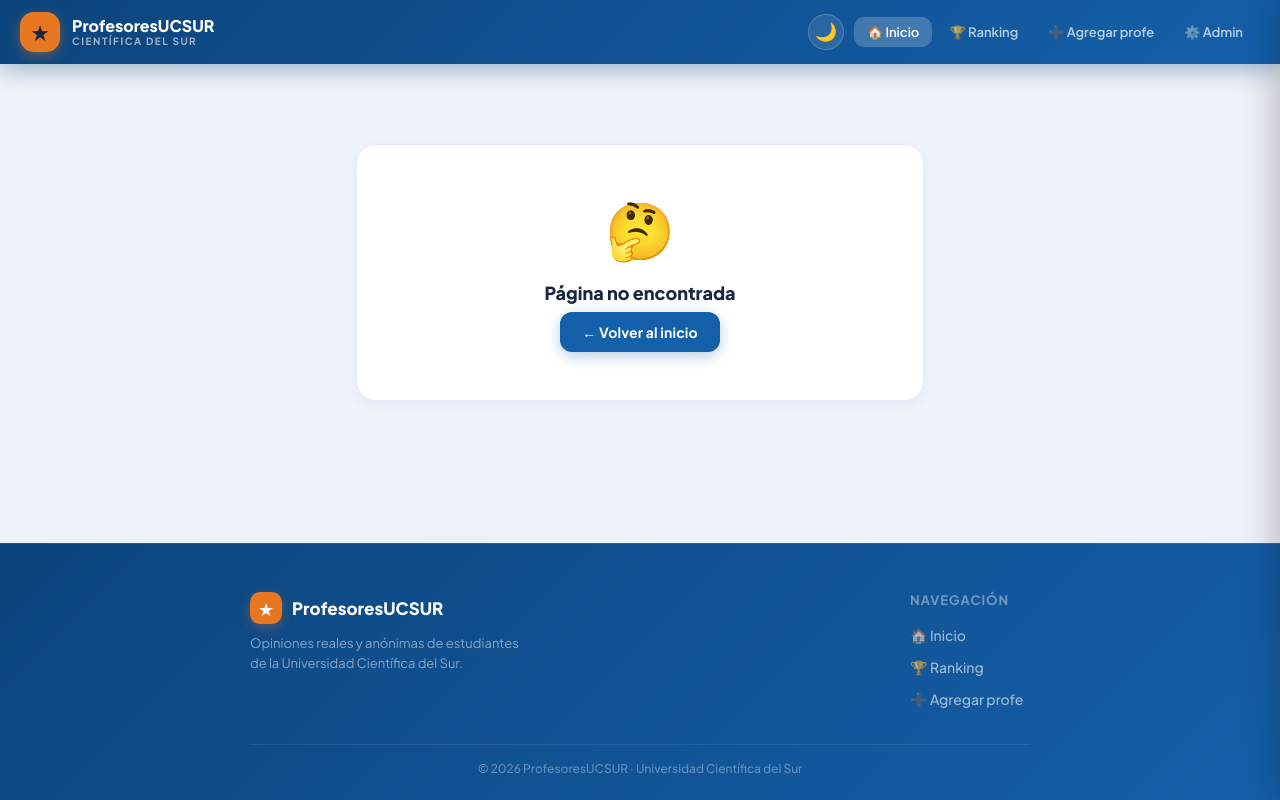
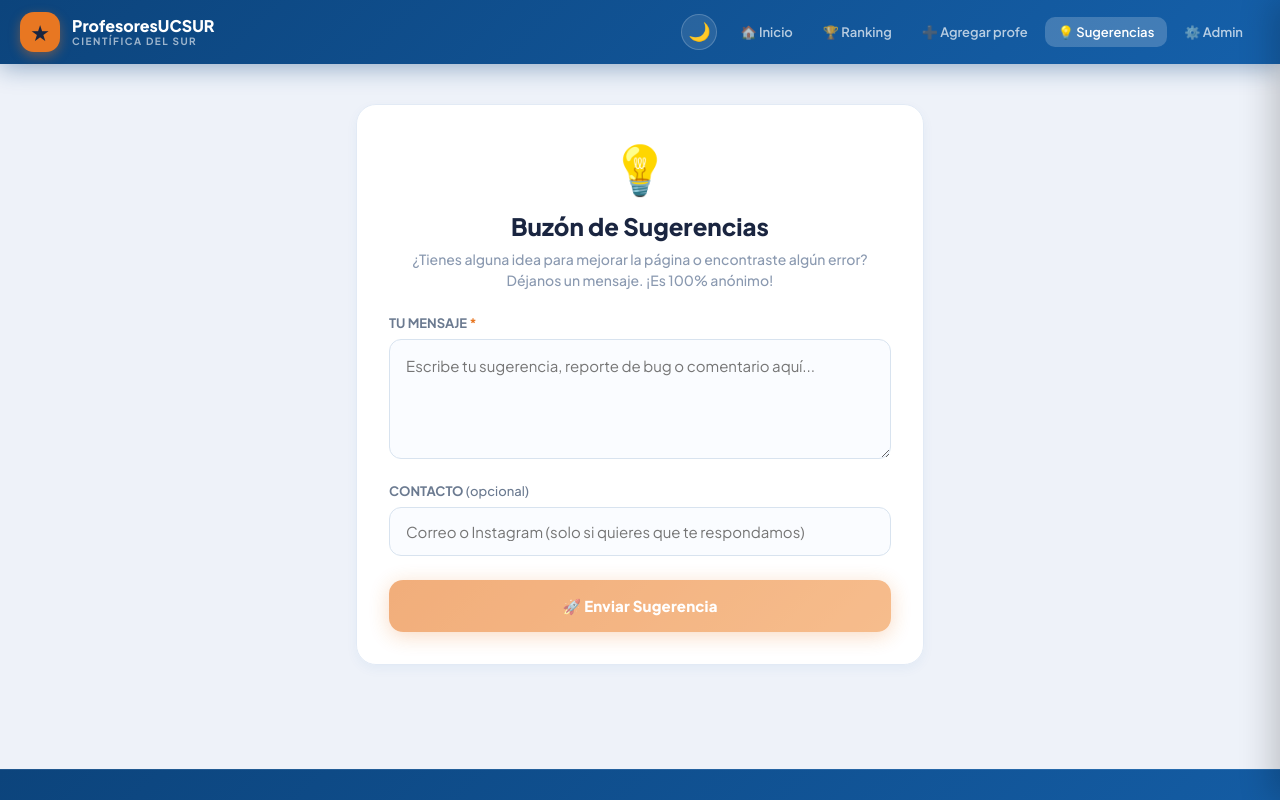
Before and after one commit to leonelesteffanoch-art/profesoresUCSUR, a React (Vite) app: page /feedback in a window 1280 px wide. Shown: the top 800 px of the page. Built offline with nearby package versions, Linux system fonts and the light colour scheme; no server answers; the database is empty.

Commit message:
Actualización permisos, mejoras

```diff
--- a/src/App.jsx
+++ b/src/App.jsx
@@ -15,6 +15,7 @@ import { Ranking } from "./pages/Ranking.jsx";
 import { Agregar } from "./pages/Agregar.jsx";
 import { Perfil } from "./pages/Perfil.jsx";
 import { Admin } from "./pages/Admin.jsx";
+import { Feedback } from "./pages/Feedback.jsx";
 
 // Wrapper that resolves profesor from URL param
 function PerfilRoute({ profesores, resenas, setResenas, carreras, showToast, reportes, votados, setVotados, formRef }) {
@@ -142,6 +143,7 @@ export default function App() {
   const [adminLoading, setAdminLoading] = useState(false);
   const [reportes, setReportes] = useState([]);
   const [noticias, setNoticias] = useState([]);
+  const [feedbacks, setFeedbacks] = useState([]);
   const [fraseInicio, setFraseInicio] = useState(FRASES_INICIO[0]);
   const [editCursoProf, setEditCursoProf] = useState(null);
   const [editCursoVal, setEditCursoVal] = useState("");
@@ -217,6 +219,16 @@ export default function App() {
   }, []);
 
   useEffect(() => {
+    const q = query(collection(db, "feedbacks"), orderBy("createdAt", "desc"));
+    const unsub = onSnapshot(q, snap => {
+      if (adminUser) {
+        setFeedbacks(snap.docs.map(d => ({ id: d.id, ...d.data() })));
+      }
+    });
+    return () => unsub();
+  }, [adminUser]);
+
+  useEffect(() => {
     const unsub = onAuthStateChanged(auth, user => {
       if (user) {
         if (!user.isAnonymous) setAdminUser(user);
@@ -246,6 +258,7 @@ export default function App() {
     else if (p === "perfil" && prof) nav(`/profesor/${prof.id}`);
     else if (p === "ranking") nav("/ranking");
     else if (p === "agregar") nav("/agregar");
+    else if (p === "feedback") nav("/feedback");
     else if (p === "admin") nav("/admin");
     else nav(`/${p}`);
   }, [nav]);
@@ -256,6 +269,7 @@ export default function App() {
     if (p === "/") return "home";
     if (p.startsWith("/ranking")) return "ranking";
     if (p.startsWith("/agregar")) return "agregar";
+    if (p.startsWith("/feedback")) return "feedback";
     if (p.startsWith("/profesor")) return "perfil";
     if (p.startsWith("/admin")) return "admin";
     return "home";
@@ -285,7 +299,13 @@ export default function App() {
       });
       showToast("✅ ¡Profesor agregado!");
       setTimeout(() => nav("/"), 1200);
-    } catch (e) { showToast("❌ Error al agregar. Verifica tu conexión."); }
+    } catch (e) {
+      if (e.message.includes("permission-denied")) {
+        showToast("❌ No tienes permiso. (Falta activar Auth Anónima en Firebase)");
+      } else {
+        showToast("❌ Error al agregar. Verifica tu conexión.");
+      }
+    }
   };
 
   const submitAgregarCurso = async () => {
@@ -343,9 +363,9 @@ export default function App() {
     } catch (e) { showToast("❌ Error al eliminar."); }
   };
 
-  const crearNoticia = async (titulo, contenido) => {
+  const crearNoticia = async (titulo, contenido, imagenUrl) => {
     try {
-      await addDoc(collection(db, "noticias"), { titulo, contenido, createdAt: serverTimestamp() });
+      await addDoc(collection(db, "noticias"), { titulo, contenido, imagenUrl: imagenUrl || "", createdAt: serverTimestamp() });
       showToast("✅ Noticia publicada.");
     } catch (e) {
       showToast("❌ Error al publicar noticia.");
@@ -360,6 +380,22 @@ export default function App() {
     } catch (e) {
       showToast("❌ Error al eliminar noticia.");
     }
+  };
+
+  const crearFeedback = async (formFeedback) => {
+    try {
+      await addDoc(collection(db, "feedbacks"), { ...formFeedback, createdAt: serverTimestamp() });
+      showToast("✅ ¡Gracias por tu sugerencia!");
+    } catch (e) {
+      showToast("❌ Error al enviar. Verifica tu conexión.");
+    }
+  };
+
+  const eliminarFeedback = async (id) => {
+    try {
+      await deleteDoc(doc(db, "feedbacks", id));
+      showToast("🗑️ Sugerencia eliminada.");
+    } catch (e) { showToast("❌ Error."); }
   };
 
   return (
@@ -407,6 +443,15 @@ export default function App() {
             </div>
           } />
 
+          <Route path="/feedback" element={
+            <div className="page-transition">
+              <Feedback
+                navigate={navigate}
+                crearFeedback={crearFeedback}
+              />
+            </div>
+          } />
+
           <Route path="/profesor/:profId" element={
             <PerfilRoute
               profesores={profesores}
@@ -430,6 +475,7 @@ export default function App() {
                 todasResenas={todasResenas}
                 reportes={reportes}
                 noticias={noticias}
+                feedbacks={feedbacks}
                 navigate={navigate}
                 showToast={showToast}
                 eliminarResena={eliminarResena}
@@ -438,6 +484,7 @@ export default function App() {
                 adminAgregarCurso={adminAgregarCurso}
                 crearNoticia={crearNoticia}
                 eliminarNoticia={eliminarNoticia}
+                eliminarFeedback={eliminarFeedback}
                 editCursoProf={editCursoProf} setEditCursoProf={setEditCursoProf}
                 editCursoVal={editCursoVal} setEditCursoVal={setEditCursoVal}
               />
--- a/src/components/Header.jsx
+++ b/src/components/Header.jsx
@@ -9,6 +9,7 @@ export const Header = ({ page, navigate, darkMode, setDarkMode }) => {
     ["home", "🏠", "Inicio"],
     ["ranking", "🏆", "Ranking"],
     ["agregar", "➕", "Agregar profe"],
+    ["feedback", "💡", "Sugerencias"],
     ["admin", "⚙️", "Admin"]
   ];
 
--- a/src/pages/Admin.jsx
+++ b/src/pages/Admin.jsx
@@ -16,6 +16,7 @@ export const Admin = ({
   todasResenas,
   reportes,
   noticias,
+  feedbacks,
   navigate,
   showToast,
   eliminarResena,
@@ -24,20 +25,23 @@ export const Admin = ({
   adminAgregarCurso,
   crearNoticia,
   eliminarNoticia,
+  eliminarFeedback,
   editCursoProf, setEditCursoProf,
   editCursoVal, setEditCursoVal
 }) => {
   const [notiTitulo, setNotiTitulo] = useState("");
   const [notiContenido, setNotiContenido] = useState("");
+  const [notiImagen, setNotiImagen] = useState("");
 
   const handleCrearNoticia = async () => {
     if (!notiTitulo.trim() || !notiContenido.trim()) {
       showToast("⚠️ Completa el título y el contenido.");
       return;
     }
-    await crearNoticia(notiTitulo, notiContenido);
+    await crearNoticia(notiTitulo, notiContenido, notiImagen);
     setNotiTitulo("");
     setNotiContenido("");
+    setNotiImagen("");
   };
   const handleLogin = async () => {
     setAdminLoading(true);
@@ -107,6 +111,7 @@ export const Admin = ({
           { label: "Profesores", n: profesores.length, icon: "👨‍🏫", color: B },
           { label: "Reseñas totales", n: todasResenas.length, icon: "💬", color: OR },
           { label: "Noticias", n: noticias?.length || 0, icon: "📰", color: "#059669" },
+          { label: "Feedbacks", n: feedbacks?.length || 0, icon: "💡", color: "#EAB308" },
           { label: "Reportes", n: reportes.length, icon: "🚨", color: "#DC2626" }
         ].map(s => (
           <div key={s.label} className="card" style={{ padding: "20px 24px", borderLeft: `5px solid ${s.color}` }}>
@@ -122,6 +127,7 @@ export const Admin = ({
         <h4 style={{ fontSize: 15, fontWeight: 700, color: "var(--text-dark)", marginBottom: 12 }}>Publicar nueva noticia</h4>
         <input className="input" placeholder="Título de la noticia" value={notiTitulo} onChange={e => setNotiTitulo(e.target.value)} style={{ marginBottom: 12, padding: "12px 16px" }} />
         <textarea className="textarea" placeholder="Contenido de la noticia (puedes escribir varios párrafos)..." value={notiContenido} onChange={e => setNotiContenido(e.target.value)} style={{ padding: "12px 16px", minHeight: 100, marginBottom: 12 }} />
+        <input className="input" placeholder="URL de la imagen (Opcional)" value={notiImagen} onChange={e => setNotiImagen(e.target.value)} style={{ marginBottom: 12, padding: "12px 16px" }} />
         <button className="btn btn-blue" onClick={handleCrearNoticia} style={{ padding: "10px 20px" }}>📢 Publicar Noticia</button>
 
         {noticias?.length > 0 && (
@@ -168,7 +174,23 @@ export const Admin = ({
         </div>
       </>}
 
-      <h3 style={{ fontSize: 18, fontWeight: 800, color: BD, marginBottom: 16 }}>Profesores registrados</h3>
+      {feedbacks?.length > 0 && <>
+        <h3 style={{ fontSize: 18, fontWeight: 800, color: "#EAB308", marginBottom: 16 }}>💡 Buzón de Sugerencias ({feedbacks.length})</h3>
+        <div style={{ display: "flex", flexDirection: "column", gap: 12, marginBottom: 32 }}>
+          {feedbacks.map(f => (
+            <div key={f.id} className="card" style={{ padding: "18px 22px", display: "flex", justifyContent: "space-between", alignItems: "flex-start", gap: 16, borderLeft: "4px solid #fef08a" }}>
+              <div style={{ flex: 1 }}>
+                <p style={{ fontSize: 15, color: "#2d3a50", lineHeight: 1.6, marginBottom: 8, whiteSpace: "pre-wrap" }}>{f.mensaje}</p>
+                {f.contacto && <div style={{ fontSize: 13, color: "var(--text-dark)", fontWeight: 600, marginBottom: 4 }}>Contacto: {f.contacto}</div>}
+                <div style={{ fontSize: 12, color: "var(--text-light)", fontWeight: 500 }}>🕐 {formatFecha(f.createdAt)}</div>
+              </div>
+              <button className="btn btn-red" style={{ fontSize: 13, padding: "6px 12px", flexShrink: 0 }} onClick={() => eliminarFeedback(f.id)}>🗑️ Descartar</button>
+            </div>
+          ))}
+        </div>
+      </>}
+
+      <h3 style={{ fontSize: 18, fontWeight: 800, color: BD, marginBottom: 16 }}>👨‍🏫 Administrar profesores</h3>
       <div className="card" style={{ padding: "8px 0", marginBottom: 32 }}>
         {profesores.map((p, i) => (
           <div key={p.id} style={{ borderTop: i > 0 ? "1px solid var(--border-color)" : "none" }}>
--- /dev/null
+++ b/src/pages/Feedback.jsx
@@ -0,0 +1,71 @@
+import { useState } from "react";
+import { Helmet } from "react-helmet-async";
+import { B, OR } from "../constants.js";
+
+export const Feedback = ({ navigate, crearFeedback }) => {
+  const [mensaje, setMensaje] = useState("");
+  const [contacto, setContacto] = useState("");
+  const [enviando, setEnviando] = useState(false);
+
+  const handleSubmit = async () => {
+    if (!mensaje.trim()) return;
+    setEnviando(true);
+    await crearFeedback({ mensaje, contacto });
+    setMensaje("");
+    setContacto("");
+    setEnviando(false);
+    setTimeout(() => {
+      navigate("home");
+    }, 1500);
+  };
+
+  return (
+    <div style={{ maxWidth: 600, margin: "40px auto", padding: "0 16px 64px" }}>
+      <Helmet>
+        <title>Sugerencias | ProfesoresUCSUR</title>
+        <meta name="description" content="Envía tus sugerencias o reporta problemas de forma anónima a los administradores de ProfesoresUCSUR." />
+      </Helmet>
+
+      <div className="card fade-in" style={{ padding: 32 }}>
+        <div style={{ textAlign: "center", marginBottom: 24 }}>
+          <div style={{ fontSize: 48, marginBottom: 12 }}>💡</div>
+          <h2 style={{ fontSize: 24, fontWeight: 800, color: "var(--text-dark)", marginBottom: 8 }}>Buzón de Sugerencias</h2>
+          <p style={{ fontSize: 14, color: "var(--text-light)", fontWeight: 500, lineHeight: 1.5 }}>
+            ¿Tienes alguna idea para mejorar la página o encontraste algún error? Déjanos un mensaje. ¡Es 100% anónimo!
+          </p>
+        </div>
+
+        <div style={{ marginBottom: 20 }}>
+          <label style={{ fontSize: 13, color: "var(--text-muted)", display: "block", marginBottom: 8, fontWeight: 700 }}>TU MENSAJE <span style={{ color: OR }}>*</span></label>
+          <textarea
+            className="textarea"
+            placeholder="Escribe tu sugerencia, reporte de bug o comentario aquí..."
+            value={mensaje}
+            onChange={e => setMensaje(e.target.value)}
+            style={{ padding: 16, minHeight: 120, fontSize: 15 }}
+          />
+        </div>
+
+        <div style={{ marginBottom: 24 }}>
+          <label style={{ fontSize: 13, color: "var(--text-muted)", display: "block", marginBottom: 8, fontWeight: 700 }}>CONTACTO <span style={{ fontWeight: 500 }}>(opcional)</span></label>
+          <input
+            className="input"
+            placeholder="Correo o Instagram (solo si quieres que te respondamos)"
+            value={contacto}
+            onChange={e => setContacto(e.target.value)}
+            style={{ padding: "14px 16px", fontSize: 15 }}
+          />
+        </div>
+
+        <button
+          className="btn-cta"
+          onClick={handleSubmit}
+          disabled={!mensaje.trim() || enviando}
+          style={{ width: "100%", padding: 16, fontSize: 15, display: "flex", justifyContent: "center", alignItems: "center", gap: 8, opacity: (!mensaje.trim() || enviando) ? 0.6 : 1 }}
+        >
+          {enviando ? "Enviando..." : "🚀 Enviar Sugerencia"}
+        </button>
+      </div>
+    </div>
+  );
+};
--- a/src/pages/Home.jsx
+++ b/src/pages/Home.jsx
@@ -67,13 +67,26 @@ export const Home = ({
             <span>📢</span> Novedades de la plataforma
           </h3>
           <div style={{ display: "flex", flexDirection: "column", gap: 12 }}>
-            {noticias.map(n => (
-              <div key={n.id} className="card fade-in" style={{ padding: "16px 20px", borderLeft: `4px solid ${B}` }}>
-                <div style={{ fontSize: 15, fontWeight: 800, color: "var(--text-dark)", marginBottom: 4 }}>{n.titulo}</div>
-                <div style={{ fontSize: 12, color: "var(--text-light)", marginBottom: 8, fontWeight: 500 }}>🗓️ {formatFecha(n.createdAt)}</div>
-                <p style={{ fontSize: 14, color: "var(--text-muted)", lineHeight: 1.6, margin: 0, whiteSpace: "pre-wrap" }}>{n.contenido}</p>
-              </div>
-            ))}
+            {noticias.map(n => {
+              const isNew = n.createdAt && (new Date() - n.createdAt.toDate()) < 3 * 24 * 60 * 60 * 1000;
+              return (
+                <div key={n.id} className="card fade-in" style={{ borderLeft: `4px solid ${B}`, overflow: "hidden" }}>
+                  {n.imagenUrl && (
+                    <div style={{ width: "100%", height: 180, overflow: "hidden" }}>
+                      <img src={n.imagenUrl} alt={n.titulo} style={{ width: "100%", height: "100%", objectFit: "cover" }} />
+                    </div>
+                  )}
+                  <div style={{ padding: "16px 20px" }}>
+                    <div style={{ display: "flex", alignItems: "center", gap: 8, marginBottom: 4 }}>
+                      <div style={{ fontSize: 15, fontWeight: 800, color: "var(--text-dark)" }}>{n.titulo}</div>
+                      {isNew && <span style={{ background: "#EF4444", color: "#fff", fontSize: 10, fontWeight: 800, padding: "2px 6px", borderRadius: 10, letterSpacing: 0.5 }}>NUEVO</span>}
+                    </div>
+                    <div style={{ fontSize: 12, color: "var(--text-light)", marginBottom: 8, fontWeight: 500 }}>🗓️ {formatFecha(n.createdAt)}</div>
+                    <p style={{ fontSize: 14, color: "var(--text-muted)", lineHeight: 1.6, margin: 0, whiteSpace: "pre-wrap" }}>{n.contenido}</p>
+                  </div>
+                </div>
+              );
+            })}
           </div>
         </div>
       )}
```
Also changed, not shown: 1 other file (tests, documents, lock files or other folders).
